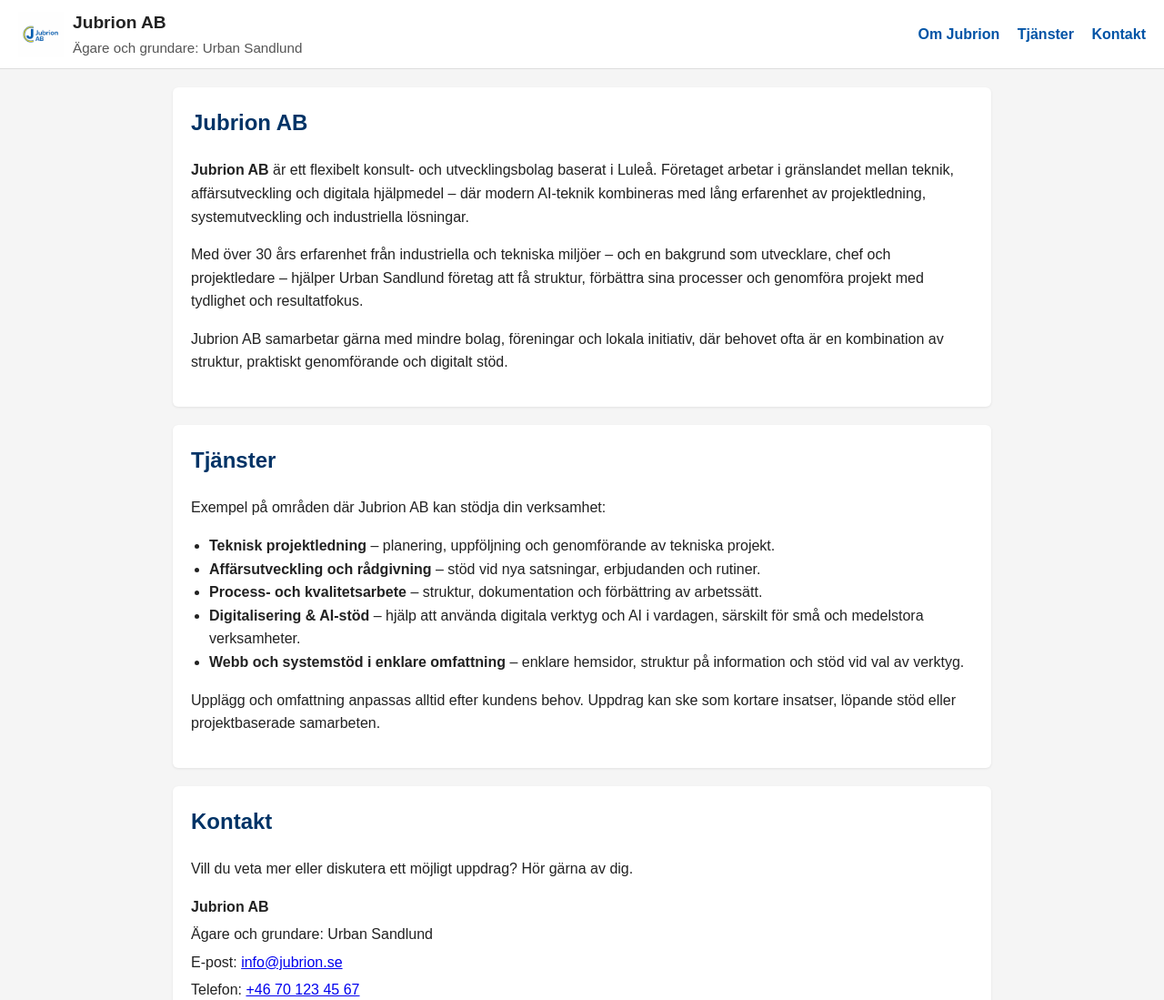
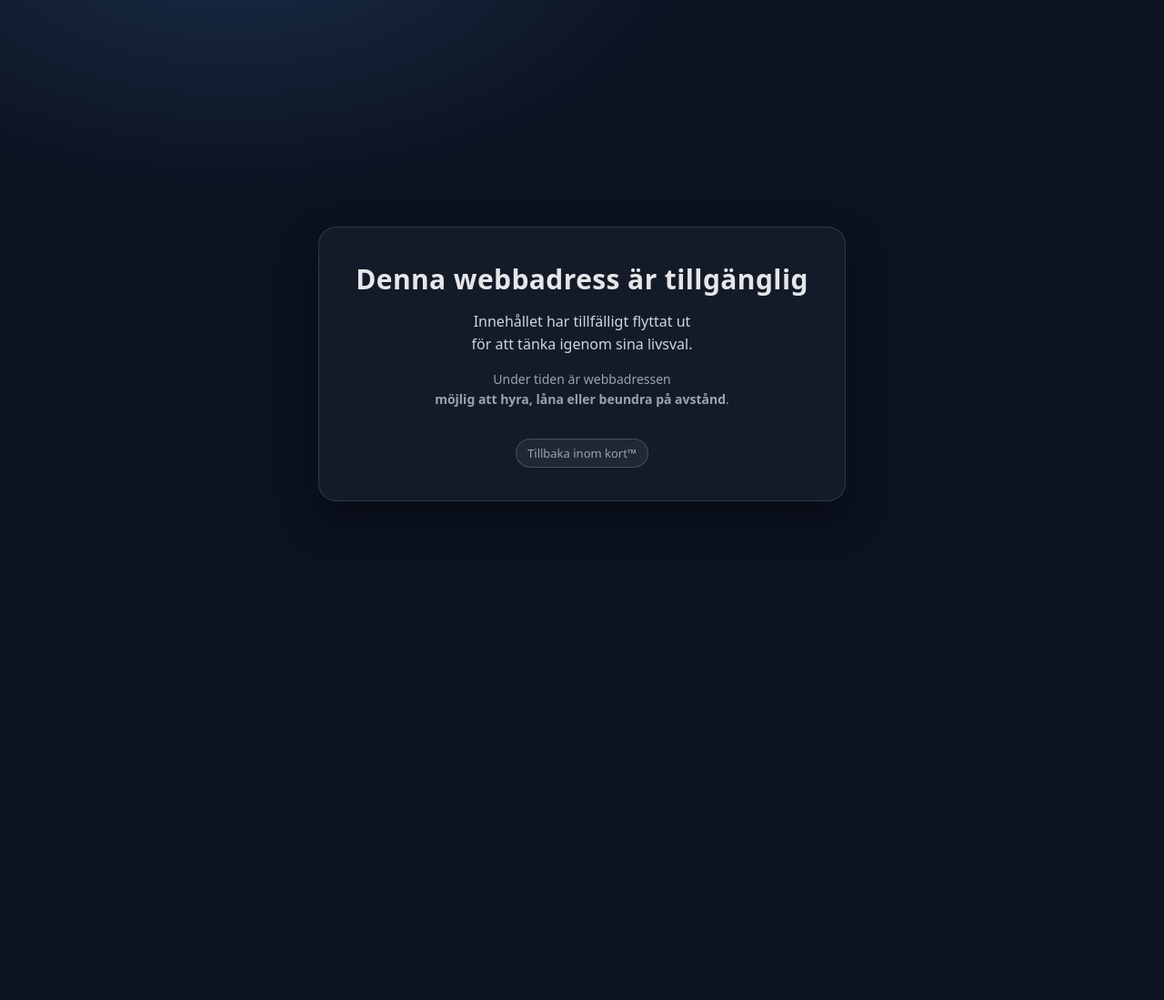
Before and after one commit to Urbs62/jubrion-webbsite, a plain HTML site: page index.html in a window 1280 px wide. Shown: the top 1099 px of the page at 91% size. After the commit the page ends 800 px from the top, so only its background shows below. Drawn offline with Linux system fonts and the light colour scheme.

Commit message:
Update index.html

```diff
--- a/index.html
+++ b/index.html
@@ -1,184 +1,79 @@
-<!DOCTYPE html>
+<!doctype html>
 <html lang="sv">
 <head>
-    <meta charset="UTF-8">
-    <meta name="viewport" content="width=device-width, initial-scale=1.0">
-    <title>Jubrion AB – Urban Sandlund</title>
+  <meta charset="utf-8">
+  <meta name="viewport" content="width=device-width, initial-scale=1">
+  <title>Denna webbadress är tillgänglig</title>
+
   <style>
     body {
-            font-family: Arial, Helvetica, sans-serif;
       margin: 0;
-            padding: 0;
-            line-height: 1.6;
-            background-color: #f5f5f5;
-            color: #222;
+      min-height: 100vh;
+      display: flex;
+      align-items: center;
+      justify-content: center;
+      background: radial-gradient(900px 500px at 20% -10%, rgba(96,165,250,.18), transparent 60%),
+                  #0b1220;
+      color: #e5e7eb;
+      font-family: system-ui, -apple-system, Segoe UI, Roboto, Arial, sans-serif;
     }
 
-        header {
-            background-color: #ffffff;
-            border-bottom: 1px solid #ddd;
-            padding: 10px 20px;
-            display: flex;
-            align-items: center;
-            justify-content: space-between;
-            position: sticky;
-            top: 0;
-            z-index: 100;
+    .card {
+      max-width: 560px;
+      padding: 36px 40px;
+      border-radius: 20px;
+      background: rgba(255,255,255,0.04);
+      border: 1px solid rgba(255,255,255,0.12);
+      box-shadow: 0 20px 40px rgba(0,0,0,.35);
+      text-align: center;
     }
 
-        .logo {
-            display: flex;
-            align-items: center;
-            gap: 10px;
+    h1 {
+      margin: 0 0 14px;
+      font-size: 30px;
+      letter-spacing: .4px;
     }
 
-        .logo img {
-            height: 50px;
-            width: auto;
+    p {
+      margin: 0 0 14px;
+      font-size: 16px;
+      line-height: 1.6;
+      color: #d1d5db;
     }
 
-        .logo-text {
-            font-size: 1.2rem;
-            font-weight: bold;
+    .muted {
+      color: #9ca3af;
+      font-size: 14px;
     }
 
-        nav a {
-            margin-left: 15px;
-            text-decoration: none;
-            color: #0054a6;
-            font-weight: 600;
-        }
-
-        nav a:hover {
-            text-decoration: underline;
-        }
-
-        main {
-            max-width: 900px;
-            margin: 0 auto;
-            padding: 20px 15px 40px 15px;
-        }
-
-        section {
-            background-color: #ffffff;
-            border-radius: 6px;
-            padding: 20px;
-            margin-bottom: 20px;
-            box-shadow: 0 1px 3px rgba(0,0,0,0.08);
-        }
-
-        h1, h2 {
-            color: #003366;
-            margin-top: 0;
-        }
-
-        ul {
-            padding-left: 20px;
-        }
-
-        footer {
-            text-align: center;
-            padding: 15px;
-            font-size: 0.9rem;
-            color: #555;
-        }
-
-        .tagline {
-            font-size: 0.95rem;
-            color: #555;
-        }
-
-        .kontakt-info p {
-            margin: 5px 0;
-        }
-
-        @media (max-width: 600px) {
-            header {
-                flex-direction: column;
-                align-items: flex-start;
-                gap: 10px;
-            }
-
-            nav {
-                display: flex;
-                flex-wrap: wrap;
-                gap: 10px;
-                padding-bottom: 5px;
-            }
-
-            nav a {
-                margin-left: 0;
-            }
+    .tag {
+      display: inline-block;
+      margin-top: 18px;
+      padding: 6px 12px;
+      border-radius: 999px;
+      font-size: 13px;
+      border: 1px solid rgba(255,255,255,.18);
+      background: rgba(255,255,255,.06);
+      color: #9ca3af;
     }
   </style>
 </head>
+
 <body>
-    <header>
-        <div class="logo">
-            <img src="logo.png" alt="Jubrion AB logotyp">
-            <div>
-                <div class="logo-text">Jubrion AB</div>
-                <div class="tagline">Ägare och grundare: Urban Sandlund</div>
+  <div class="card">
+    <h1>Denna webbadress är tillgänglig</h1>
+
+    <p>
+      Innehållet har tillfälligt flyttat ut<br>
+      för att tänka igenom sina livsval.
+    </p>
+
+    <p class="muted">
+      Under tiden är webbadressen<br>
+      <strong>möjlig att hyra, låna eller beundra på avstånd</strong>.
+    </p>
+
+    <div class="tag">Tillbaka inom kort™</div>
   </div>
-        </div>
-        <nav>
-            <a href="#om">Om Jubrion</a>
-            <a href="#tjanster">Tjänster</a>
-            <a href="#kontakt">Kontakt</a>
-        </nav>
-    </header>
-
-    <main>
-        <section id="om">
-            <h1>Jubrion AB</h1>
-            <p><strong>Jubrion AB</strong> är ett flexibelt konsult- och utvecklingsbolag baserat i Luleå.
-            Företaget arbetar i gränslandet mellan teknik, affärsutveckling och digitala hjälpmedel –
-            där modern AI-teknik kombineras med lång erfarenhet av projektledning, systemutveckling
-            och industriella lösningar.</p>
-
-            <p>Med över 30 års erfarenhet från industriella och tekniska miljöer – och en bakgrund som
-            utvecklare, chef och projektledare – hjälper Urban Sandlund företag att få struktur,
-            förbättra sina processer och genomföra projekt med tydlighet och resultatfokus.</p>
-
-            <p>Jubrion AB samarbetar gärna med mindre bolag, föreningar och lokala initiativ,
-            där behovet ofta är en kombination av struktur, praktiskt genomförande och digitalt stöd.</p>
-        </section>
-
-        <section id="tjanster">
-            <h2>Tjänster</h2>
-            <p>Exempel på områden där Jubrion AB kan stödja din verksamhet:</p>
-            <ul>
-                <li><strong>Teknisk projektledning</strong> – planering, uppföljning och genomförande av tekniska projekt.</li>
-                <li><strong>Affärsutveckling och rådgivning</strong> – stöd vid nya satsningar, erbjudanden och rutiner.</li>
-                <li><strong>Process- och kvalitetsarbete</strong> – struktur, dokumentation och förbättring av arbetssätt.</li>
-                <li><strong>Digitalisering &amp; AI-stöd</strong> – hjälp att använda digitala verktyg och AI i vardagen,
-                    särskilt för små och medelstora verksamheter.</li>
-                <li><strong>Webb och systemstöd i enklare omfattning</strong> – enklare hemsidor, struktur på information och stöd vid val av verktyg.</li>
-            </ul>
-            <p>Upplägg och omfattning anpassas alltid efter kundens behov. Uppdrag kan ske som kortare insatser, löpande stöd eller
-            projektbaserade samarbeten.</p>
-        </section>
-
-        <section id="kontakt">
-            <h2>Kontakt</h2>
-            <p>Vill du veta mer eller diskutera ett möjligt uppdrag? Hör gärna av dig.</p>
-            <div class="kontakt-info">
-                <p><strong>Jubrion AB</strong></p>
-                <p>Ägare och grundare: Urban Sandlund</p>
-                <p>E-post: <a href="mailto:info@jubrion.se">info@jubrion.se</a></p>
-                <p>Telefon: <a href="tel:+46701234567">+46 70 123 45 67</a></p>
-                <p>Ort: Luleå, Sverige</p>
-            </div>
-            <p>Skicka gärna ett mejl med en kort beskrivning av ditt behov, så återkommer vi med förslag på upplägg.</p>
-        </section>
-    </main>
-
-    <footer>
-        &copy; <span id="year"></span> Jubrion AB – Urban Sandlund
-    </footer>
-
-    <script>
-        document.getElementById('year').textContent = new Date().getFullYear();
-    </script>
 </body>
 </html>
```
Lines whose indentation alone changed are shown as unchanged.
